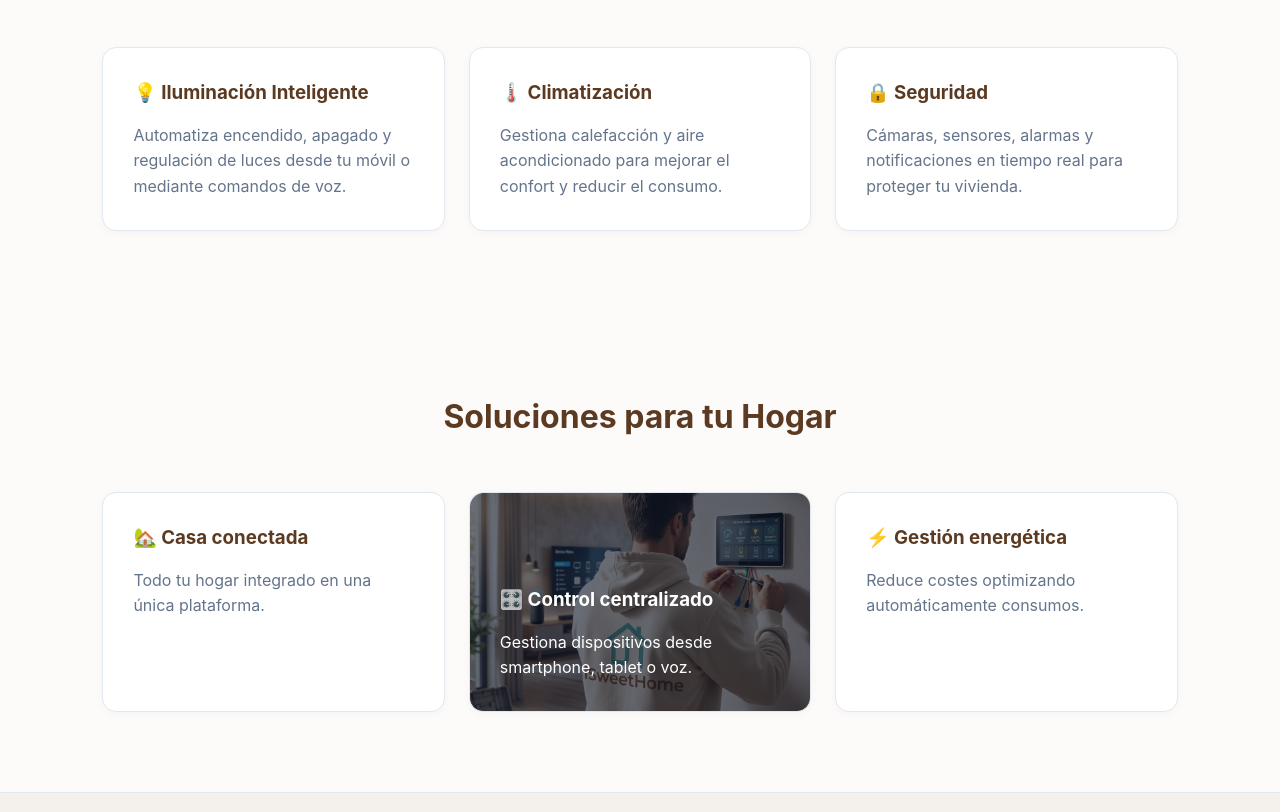
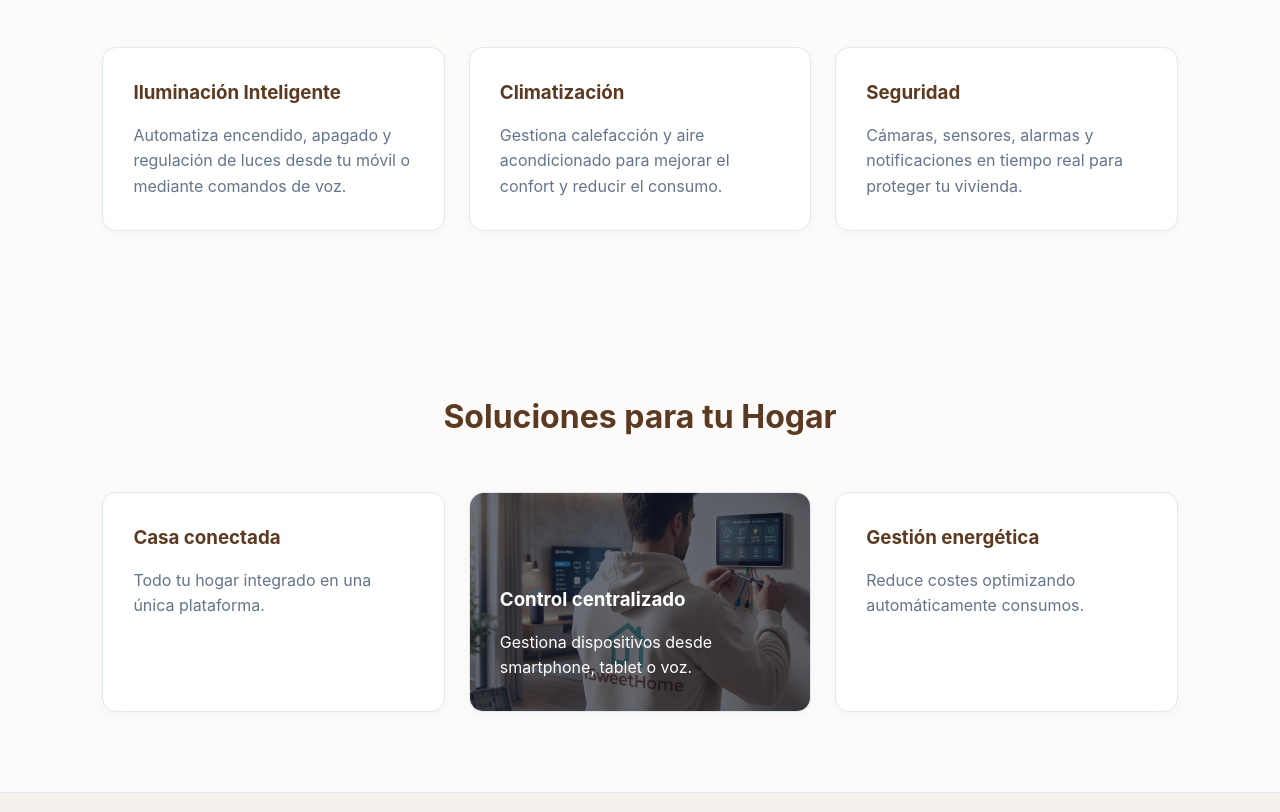
Before and after one commit to RafaMorenoMora/RafaMorenoMora.github.io, a plain HTML site: page index.html in a window 1280 px wide. Shown: the part 808-1620 px from the top of the page. Drawn offline with Linux system fonts and the light colour scheme.

Commit message:
Update index.html

```diff
--- a/index.html
+++ b/index.html
@@ -500,15 +500,15 @@ footer p{
 
     <div class="grid">
         <div class="card">
-            <h3>💡 Iluminación Inteligente</h3>
+            <h3>Iluminación Inteligente</h3>
             <p>Automatiza encendido, apagado y regulación de luces desde tu móvil o mediante comandos de voz.</p>
         </div>
         <div class="card">
-            <h3>🌡️ Climatización</h3>
+            <h3>Climatización</h3>
             <p>Gestiona calefacción y aire acondicionado para mejorar el confort y reducir el consumo.</p>
         </div>
         <div class="card">
-            <h3>🔒 Seguridad</h3>
+            <h3>Seguridad</h3>
             <p>Cámaras, sensores, alarmas y notificaciones en tiempo real para proteger tu vivienda.</p>
         </div>
     </div>
@@ -519,18 +519,18 @@ footer p{
 
     <div class="grid">
         <div class="card">
-            <h3>🏡 Casa conectada</h3>
+            <h3>Casa conectada</h3>
             <p>Todo tu hogar integrado en una única plataforma.</p>
         </div>
 
         <!-- Tarjeta de Control Centralizado con foto de fondo -->
         <div class="card card-bg-image">
-            <h3>🎛️ Control centralizado</h3>
+            <h3>Control centralizado</h3>
             <p>Gestiona dispositivos desde smartphone, tablet o voz.</p>
         </div>
 
         <div class="card">
-            <h3>⚡ Gestión energética</h3>
+            <h3>Gestión energética</h3>
             <p>Reduce costes optimizando automáticamente consumos.</p>
         </div>
     </div>
```
